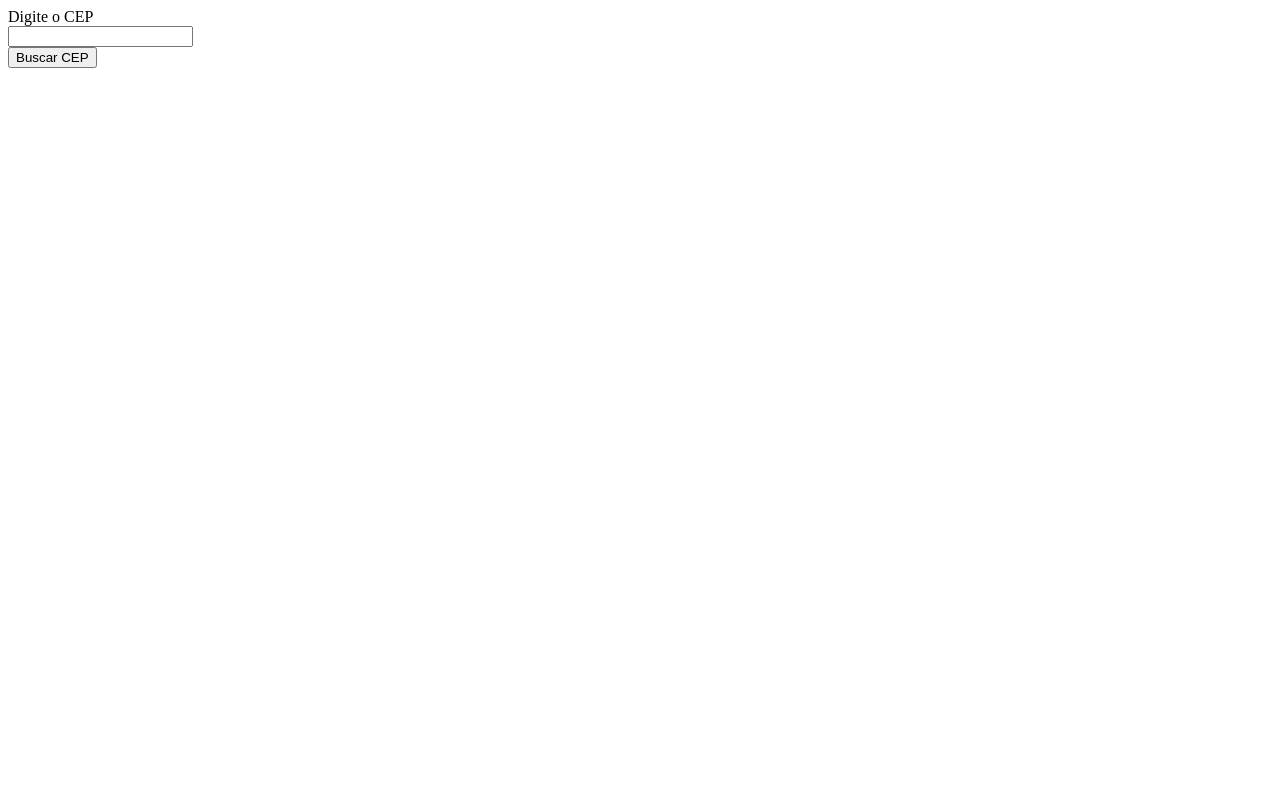
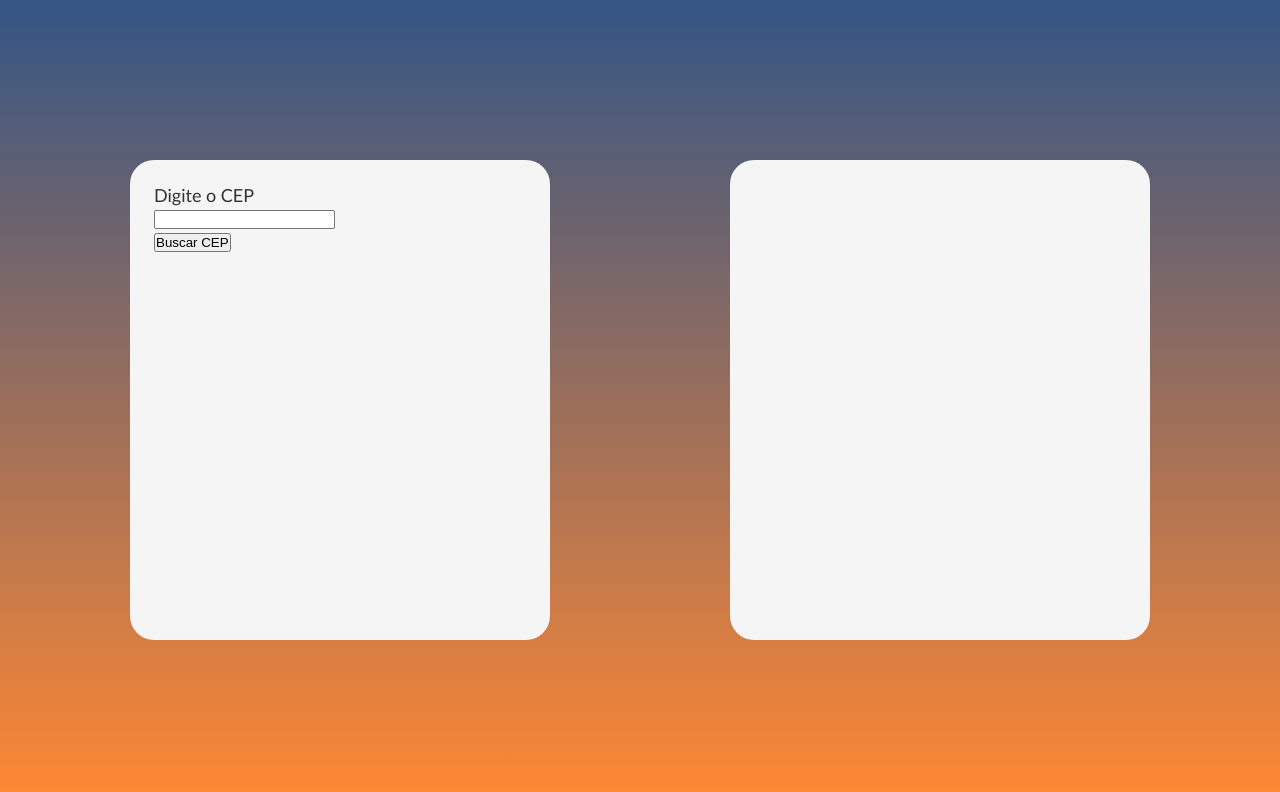
Before and after one commit to felipemacchiz/busca-cep, a plain HTML site: page index.html in a window 1280 px wide. Drawn offline with Linux system fonts and the light colour scheme.

Commit message:
Adicionando style.css

```diff
--- a/index.html
+++ b/index.html
@@ -5,9 +5,11 @@
     <meta http-equiv="X-UA-Compatible" content="IE=edge">
     <meta name="viewport" content="width=device-width, initial-scale=1.0">
     <title>Busca CEP</title>
+    <link rel="stylesheet" href="style.css">
 </head>
 <body>
-    <div>
+    <div class="container">
+        <div class="card">
             <form id="buscaCep" autocomplete="off">
                 <div>
                     <div>
@@ -22,5 +24,9 @@
                 </div>
             </form>
         </div>
+        <div class="card">
+
+        </div>
+    </div>
 </body>
 </html>
--- /dev/null
+++ b/style.css
@@ -0,0 +1,30 @@
+* {
+    padding: 0;
+    margin: 0;
+    box-sizing: border-box;
+}
+
+body {
+    height: 100vh;
+    background-image: linear-gradient(180deg, #335585, 50%, #ff8833);
+    font-family: 'Trebuchet MS', 'Lucida Sans Unicode', 'Lucida Grande', 'Lucida Sans', Arial, sans-serif;
+    font-size: 18px;
+    color: #323232;
+}
+
+.container {
+    margin: auto;
+    max-width: 1200px;
+    height: inherit;
+    display: flex;
+    align-items: center;
+    justify-content: space-around;
+}
+
+.card {
+    width: 420px;
+    height: 480px;
+    border-radius: 24px;
+    padding: 24px;
+    background-color: #f5f5f5;
+}
```
Lines whose indentation alone changed are shown as unchanged.
